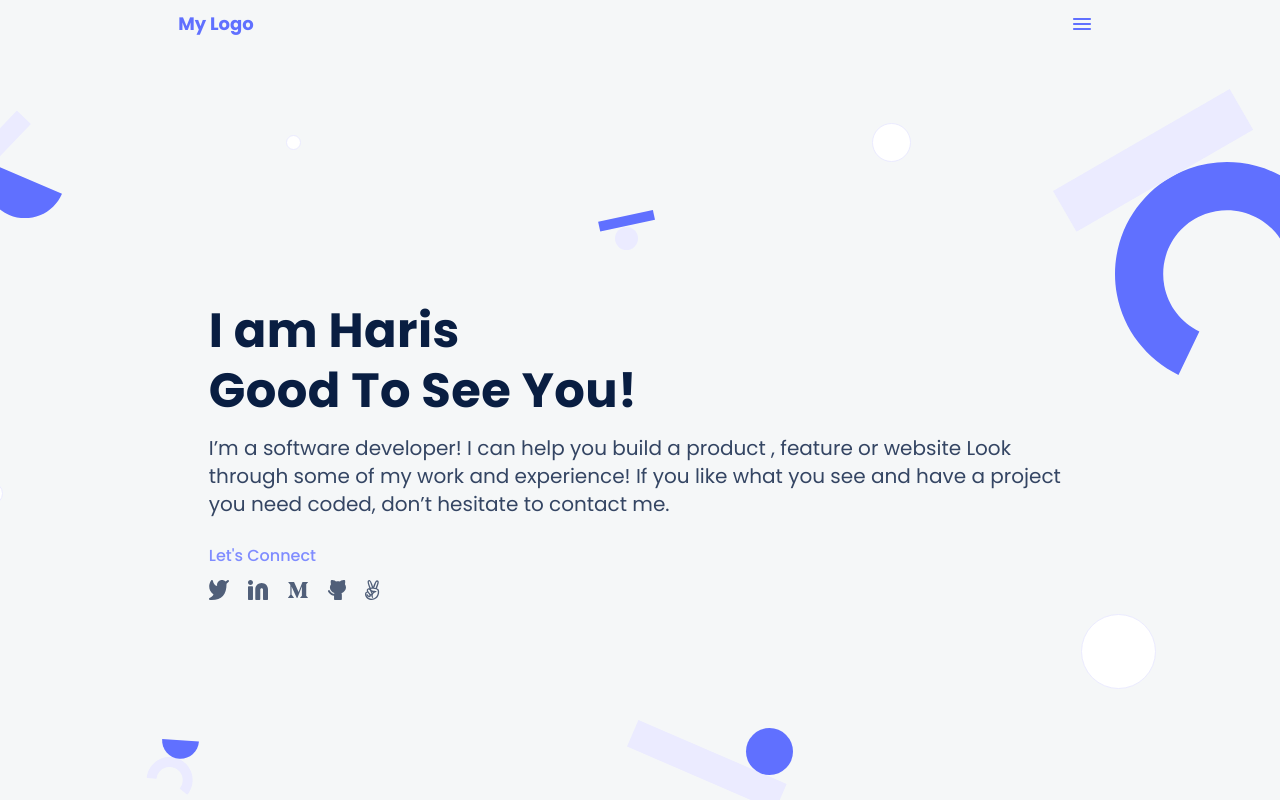
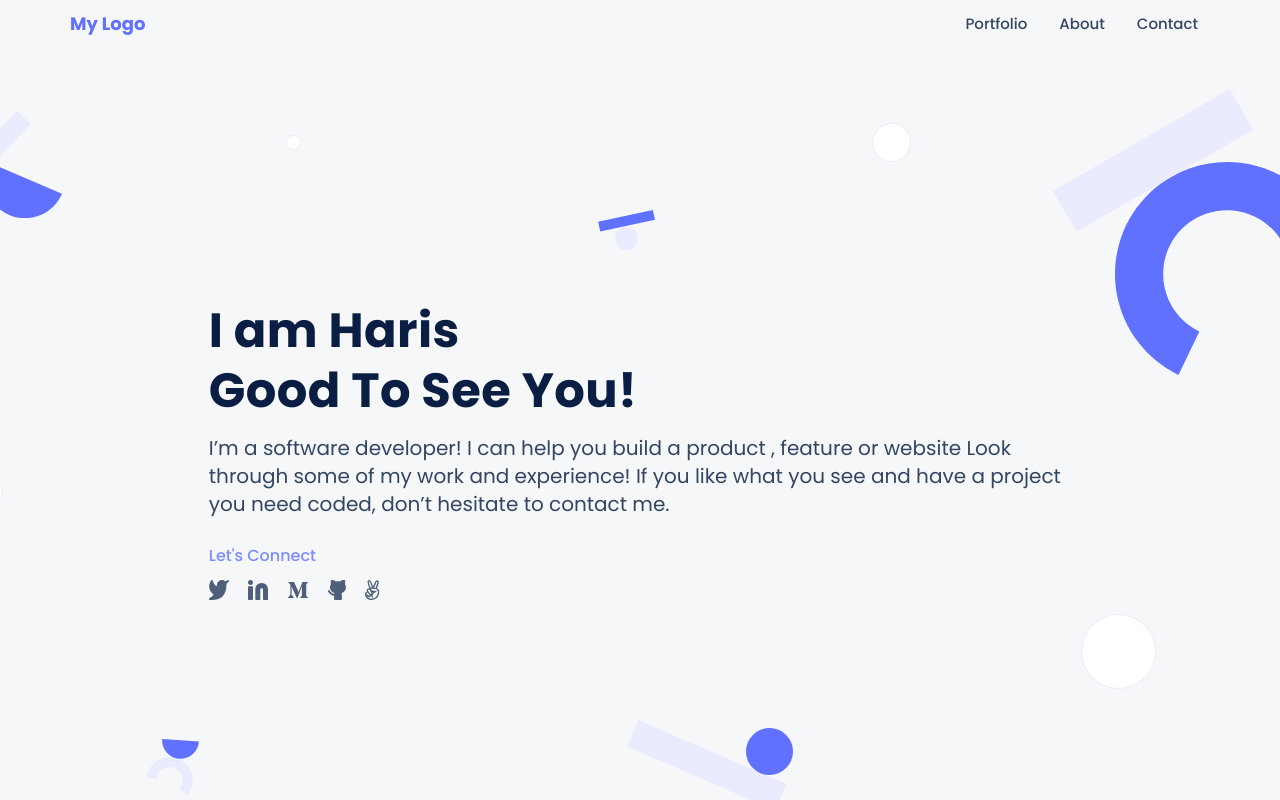
Before and after one commit to Harr-is/Portfolio, a website: page index.html in a window 1280 px wide. Shown: the top 800 px of the page. Drawn offline with Linux system fonts and the light colour scheme; a web font is replaced by a local one.

Commit message:
Added Nav Bar, Fixing Deployment Errors

```diff
--- a/index.html
+++ b/index.html
@@ -16,6 +16,12 @@
     <section class="header_headline">
       <header class="header">
         <div class="mylogo">My Logo</div>
+        <nav class="navbar">
+          <li class="navicons">Portfolio</li>
+          <li class="navicons">About</li>
+          <li class="navicons">Contact</li>
+        </nav>
+        </ul>
         <div class="menu_icon">
           <img src="Normal Button/Icon - Menu.svg" alt="Menu" />
         </div>
--- a/style.css
+++ b/style.css
@@ -32,6 +32,9 @@ body {
   font-style: normal;
   font-weight: 700;
   line-height: 20px;
+}
+.navbar{
+  display: none;
 }
 
 .menu_icon {
@@ -665,11 +668,34 @@ input:focus {
     font-weight: 700;
     line-height: 20px;
   }
+  .navbar{
+    display: flex;
+  align-items: center;
+  gap: 8px;
+  }
+    .navicons{
+      display: flex;
+  padding: 10px 12px;
+  align-items: center;
+  gap: 10px;
+  color: var(--neutrals-n-600, #344563);
+  text-align: center;
+  font-family: 'Poppins',sans-serif;
+  font-size: 15px;
+  font-style: normal;
+  font-weight: 500;
+  line-height: 20px;
+  cursor: pointer;
+    }
+    .navicons:hover{
+      color: #4661f8;
+    }
+    .menu_icon {
+      display: none;
+    }
 
   .menu_icon {
-    display: flex;
-    align-items: center;
-    gap: 8px;
+    display: none;
   }
 
   .headline {
```
